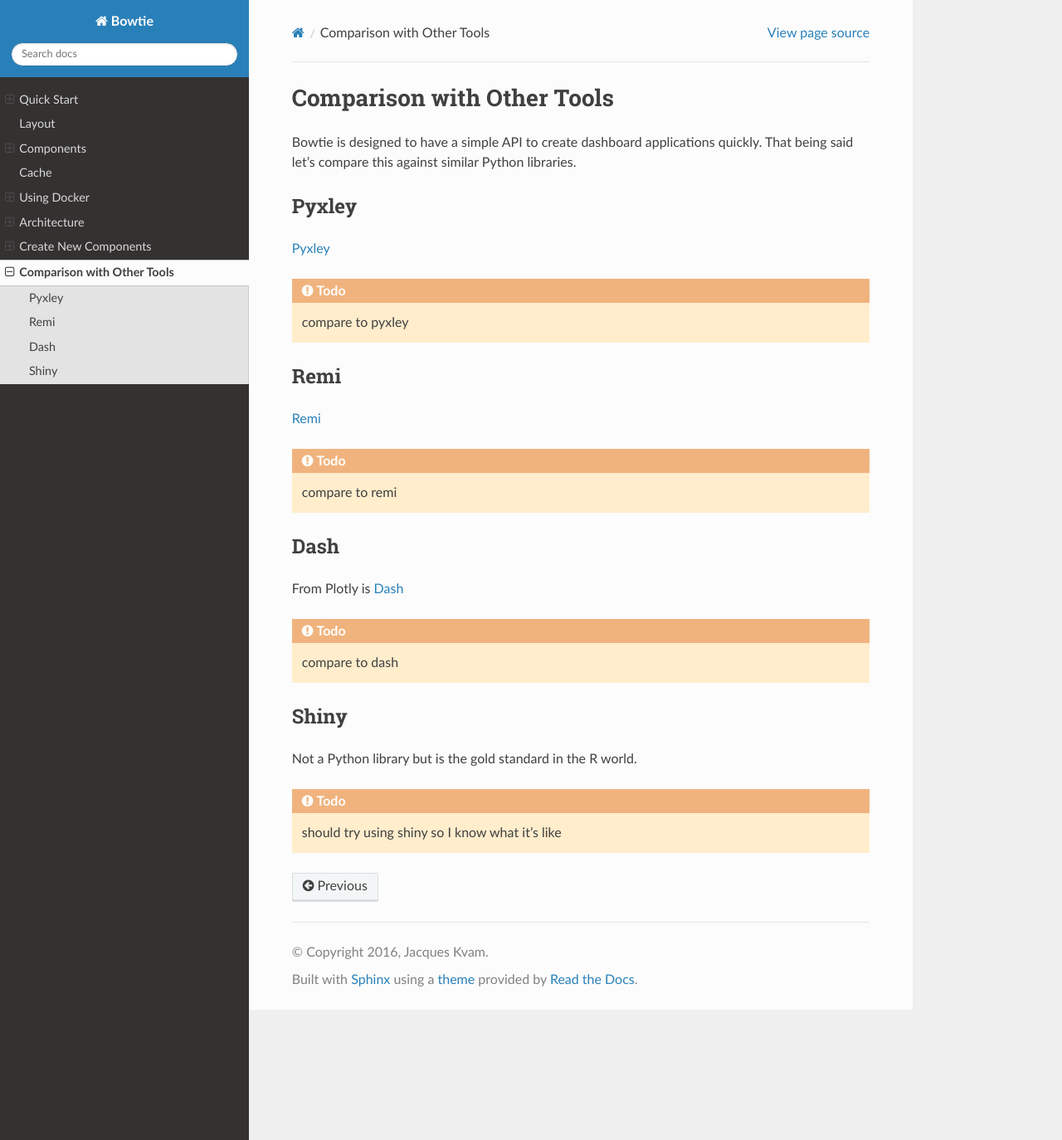
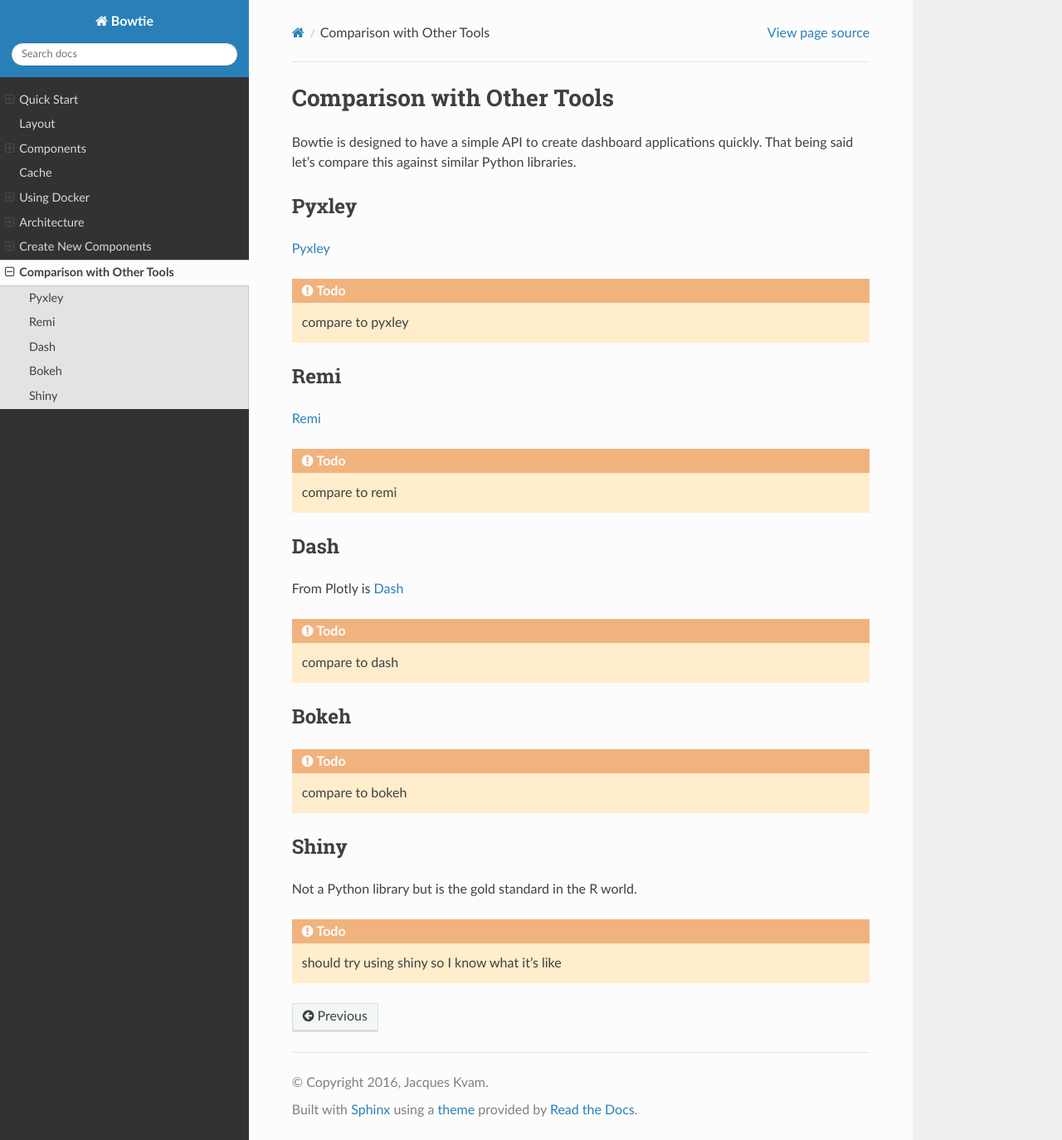
Before and after one commit to jwkvam/bowtie, a Sphinx documentation site: the page built from doc/comparison.rst, in a window 1280 px wide and 1374 px high. Shown: the whole window at 83% size. Built offline with Sphinx 7.4.7 and the Read the Docs theme 2.0.0, drawn with Linux system fonts in a browser that asks for light colours; pages that are not in the unit, such as notebooks, are missing from menus.

Commit message:
it's remiss to not mention bokeh

```diff
--- a/doc/comparison.rst
+++ b/doc/comparison.rst
@@ -33,6 +33,12 @@
 .. todo::
     compare to dash
 
+Bokeh
+-----
+
+.. todo::
+    compare to bokeh
+
 Shiny
 -----
 
```
